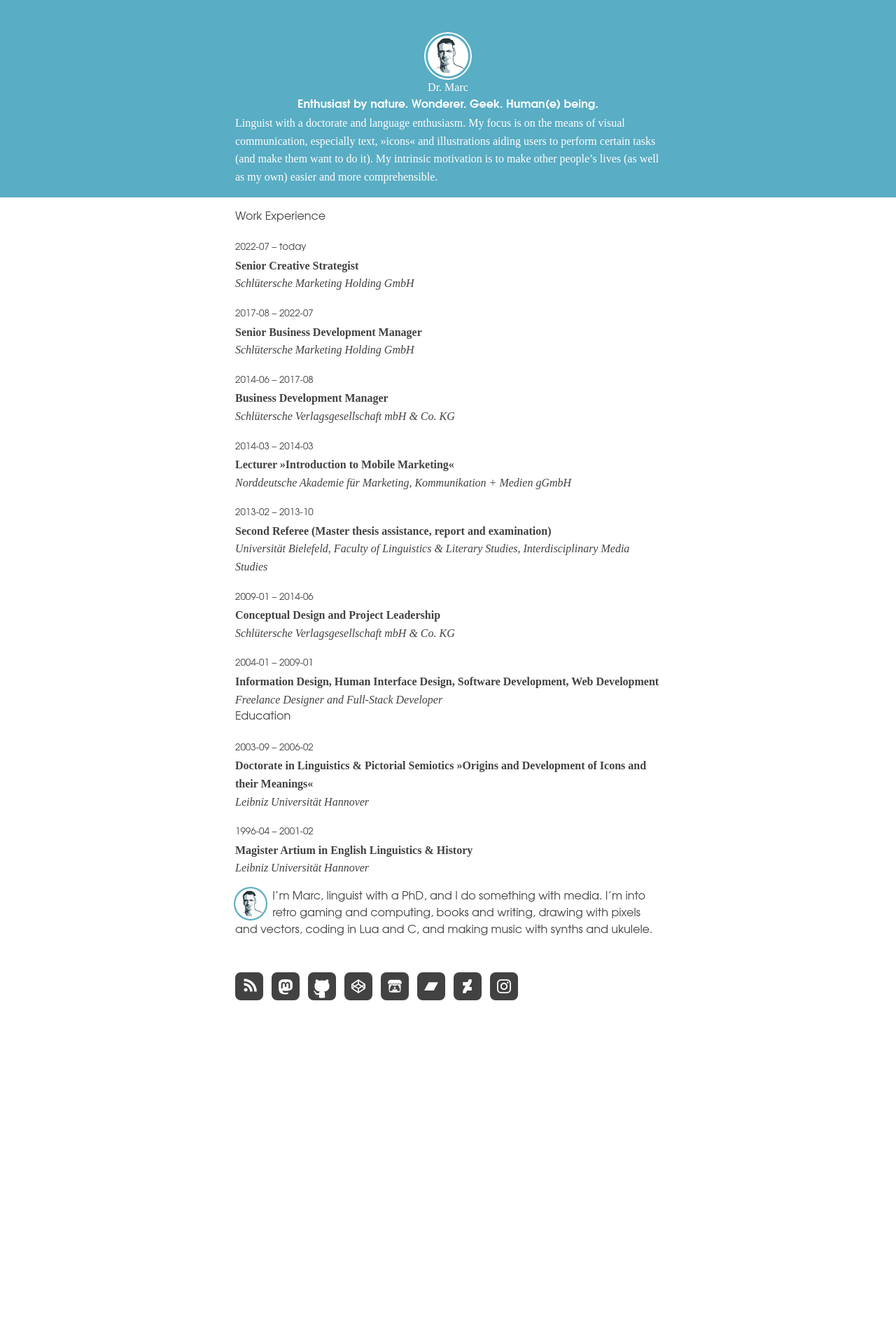
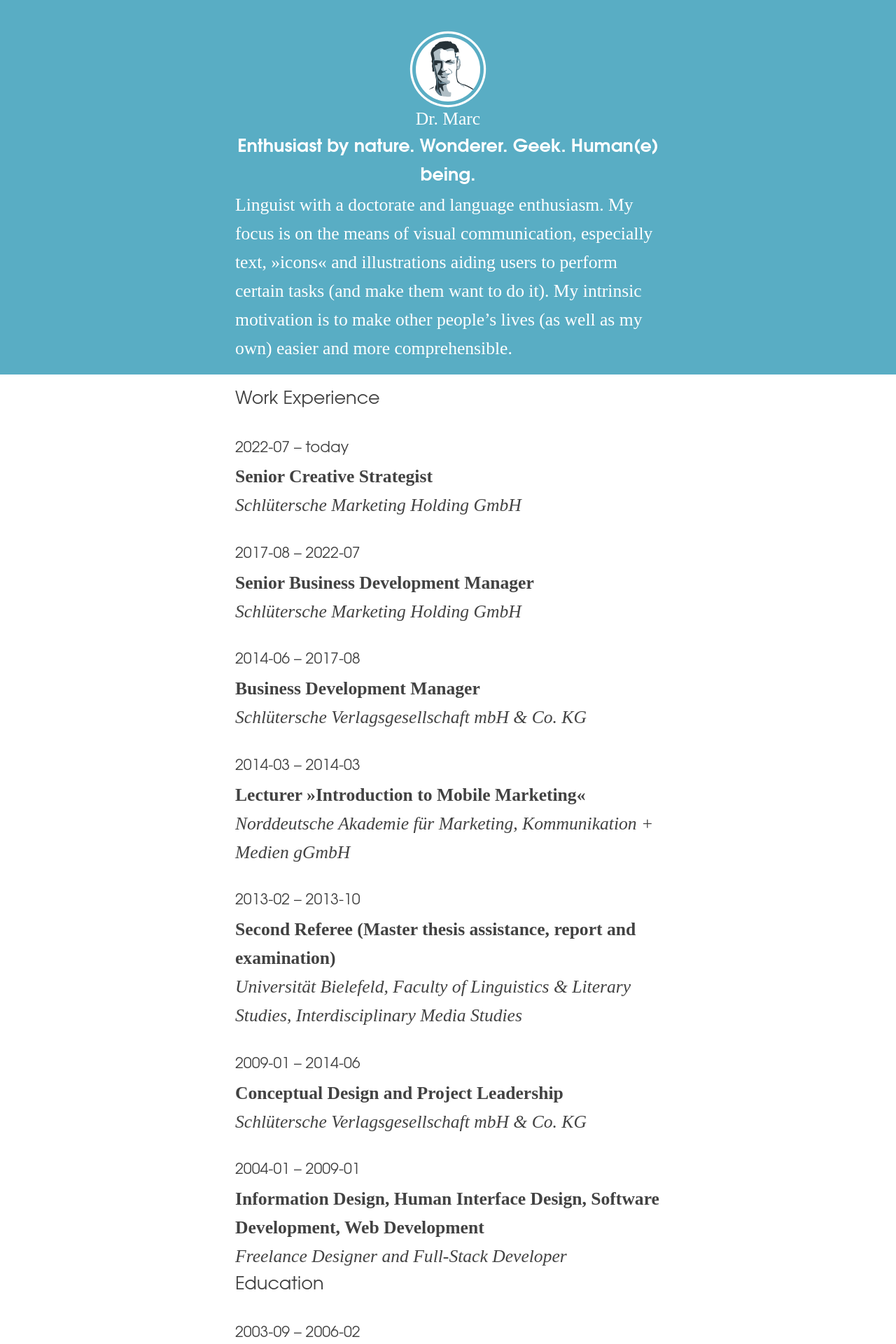
Before and after one commit to marc2o/marc2o.github.io, a Jekyll site: the page built from cv/marc.md, in a window 1280 px wide. Shown: the top 1920 px of the page at 70% size. Built offline with Jekyll 4.4.1, drawn with Linux system fonts in a browser that asks for light colours; before the commit the page ends 1481 px from its top, so only the background shows below that.

Commit message:
Update cv.css

```diff
--- a/assets/css/cv.css
+++ b/assets/css/cv.css
@@ -89,7 +89,7 @@ th {
 /* minireset end*/
 
 body {
-	/* font-size: clamp(1.2rem, 4vw, 1.8rem); */
+	font-size: clamp(1.2rem, 4vw, 1.6rem);
 	color: var(--text-color);
 	background-color: var(--page-color);
 	overflow-x: hidden;
```
